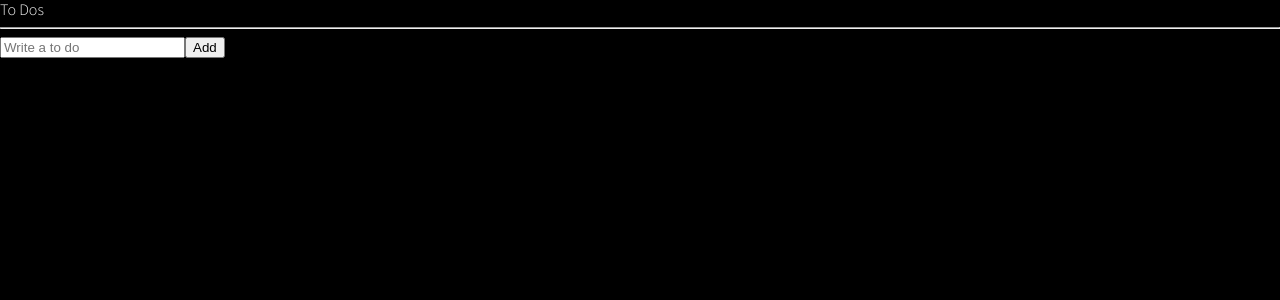
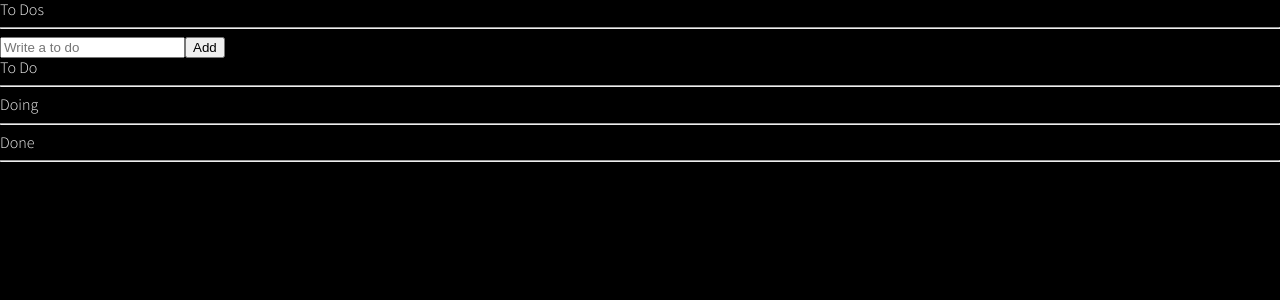
Before and after one commit to 2sumin2/ToDo, a React (Create React App) app: page / in a window 1280 px wide. Shown: the top 300 px of the page. Built offline with nearby package versions, Linux system fonts and the light colour scheme.

Commit message:
Sort the to-do list by category

```diff
--- a/src/components/ToDoList.tsx
+++ b/src/components/ToDoList.tsx
@@ -1,19 +1,30 @@
 import { useRecoilValue } from "recoil";
-import { toDoState } from "./atoms";
+import { toDoSelector } from "./atoms";
 import CreateToDo from "./CreateToDo";
 import ToDo from "./ToDo";
 
 function ToDoList() {
-    const toDos = useRecoilValue(toDoState);
-    console.log(toDos);
+    const [toDo, doing, done] = useRecoilValue(toDoSelector);
     return (
         <div>
             <h1>To Dos</h1>
             <hr />
             <CreateToDo />
+            <h2>To Do</h2>
             <ul>
-                {toDos.map(toDo => <ToDo key={toDo.id} {...toDo} />)}
+                {toDo.map(toDo => <ToDo key={toDo.id} {...toDo} />)}
             </ul>
+            <hr />
+            <h2>Doing</h2>
+            <ul>
+                {doing.map(toDo => <ToDo key={toDo.id} {...toDo} />)}
+            </ul>
+            <hr />
+            <h2>Done</h2>
+            <ul>
+                {done.map(toDo => <ToDo key={toDo.id} {...toDo} />)}
+            </ul>
+            <hr />
         </div>
     );
 }
--- a/src/components/atoms.tsx
+++ b/src/components/atoms.tsx
@@ -1,4 +1,4 @@
-import { atom } from "recoil";
+import { atom, selector } from "recoil";
 
 export interface IToDo {
     text: string;
@@ -10,3 +10,15 @@
     key: "toDo",
     default: [],
 });
+
+export const toDoSelector = selector({
+    key: "toDoSelector",
+    get: ({ get }) => {
+        const toDos = get(toDoState);
+        return [
+            toDos.filter(toDo => toDo.category === "TO_DO"),
+            toDos.filter(toDo => toDo.category === "DOING"),
+            toDos.filter(toDo => toDo.category === "DONE")
+        ];
+    }
+});
```
